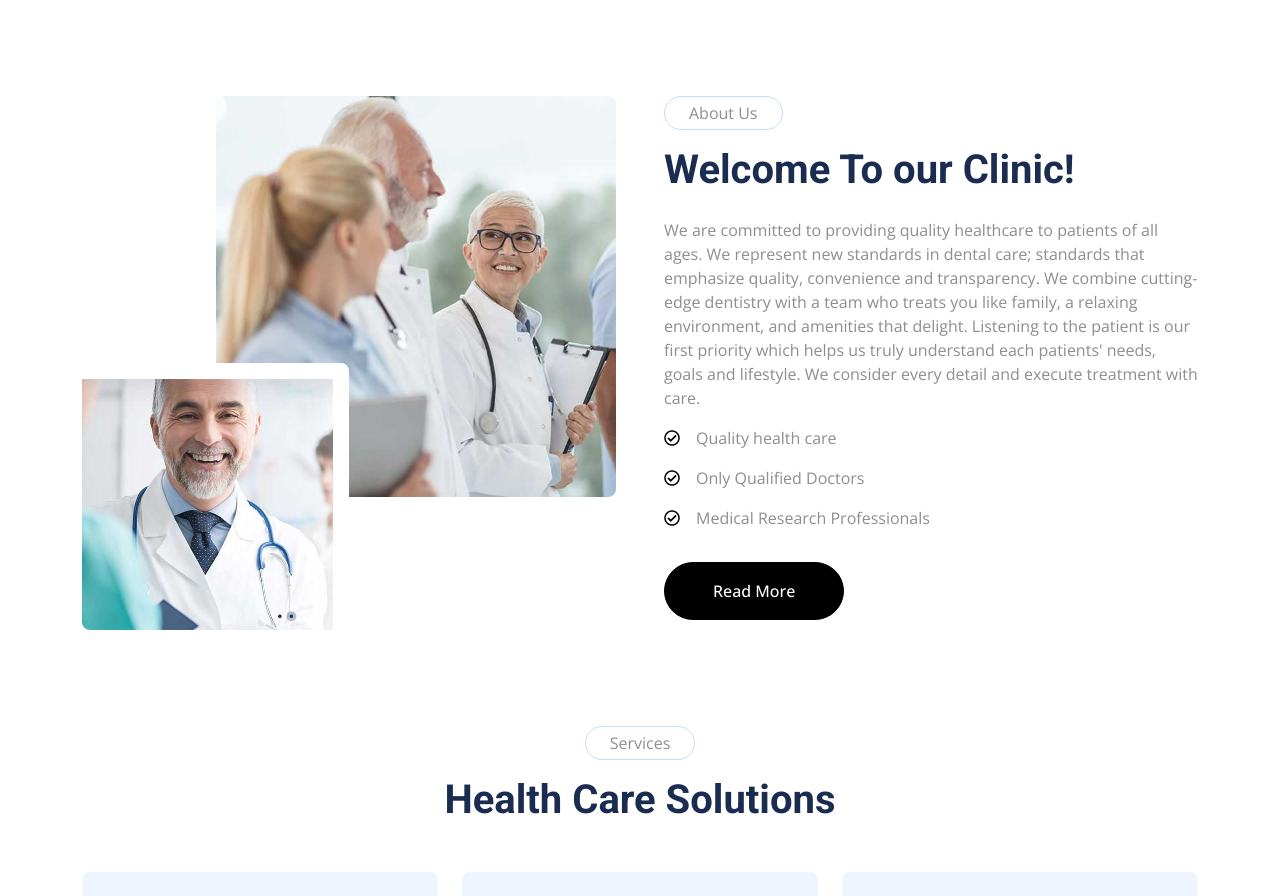
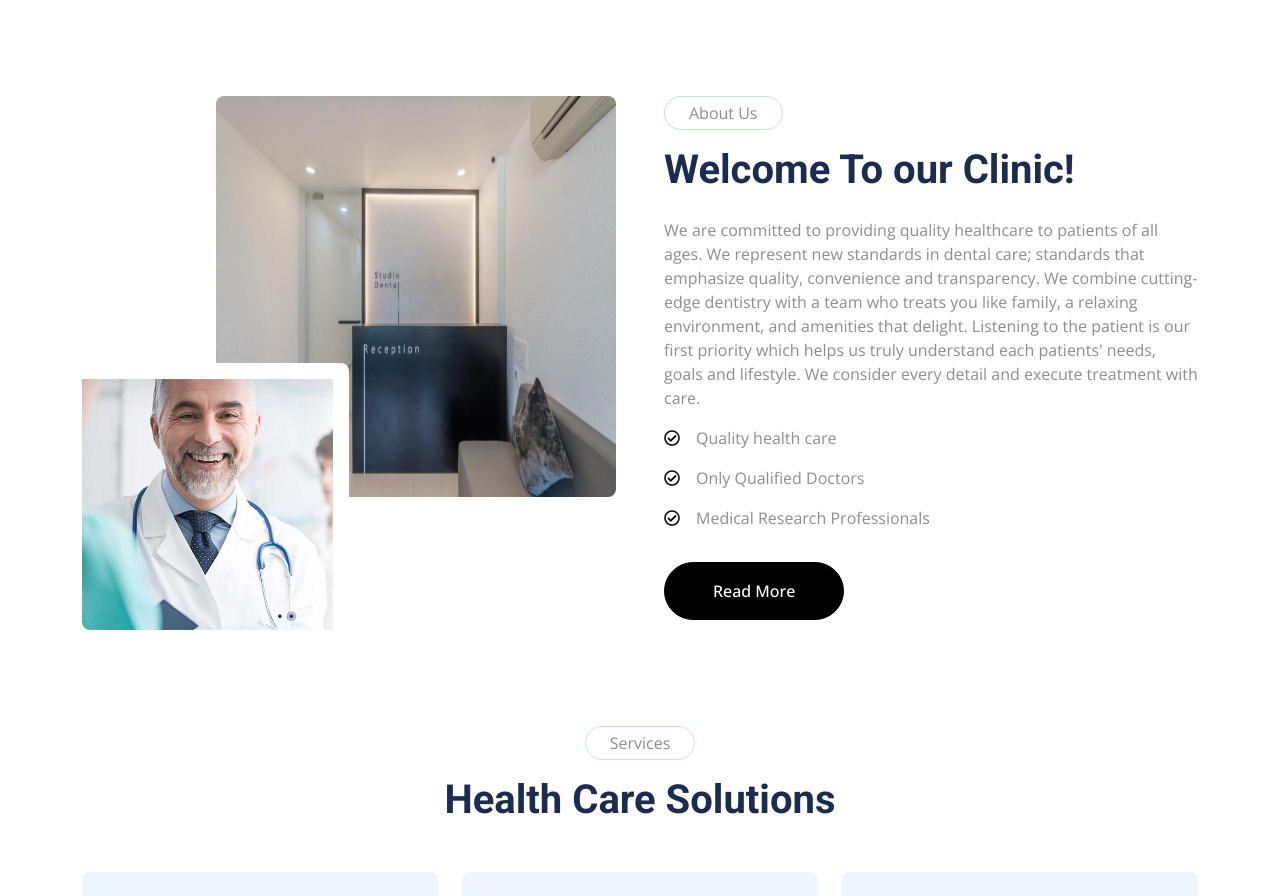
Before and after one commit to Vyshnavi789/dr-vivek.vercel.app, a plain HTML site: page index.html in a window 1280 px wide. Shown: the part 821-1717 px from the top of the page. Drawn offline with nearby package versions, Linux system fonts and the light colour scheme.

Commit message:
Update index.html

```diff
--- a/index.html
+++ b/index.html
@@ -183,7 +183,7 @@
             <div class="row g-5">
                 <div class="col-lg-6 wow fadeIn" data-wow-delay="0.1s">
                     <div class="d-flex flex-column">
-                        <img class="img-fluid rounded w-75 align-self-end" src="img/about-1.jpg" alt="">
+                        <img class="img-fluid rounded w-75 align-self-end" src="Updated Images/WhatsApp Image 2023-03-10 at 11.55.12.jpeg" alt="">
                         <img class="img-fluid rounded w-50 bg-white pt-3 pe-3" src="img/about-2.jpg" alt="" style="margin-top: -25%;">
                     </div>
                 </div>
```
